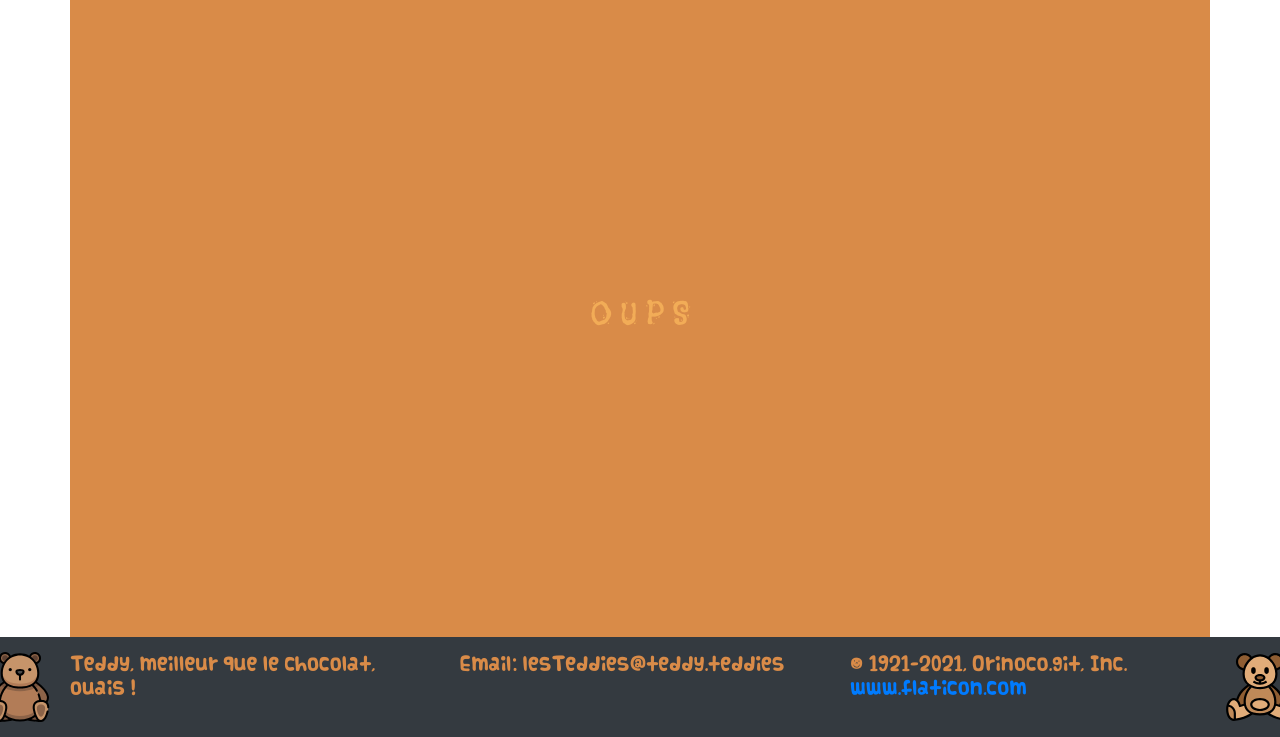
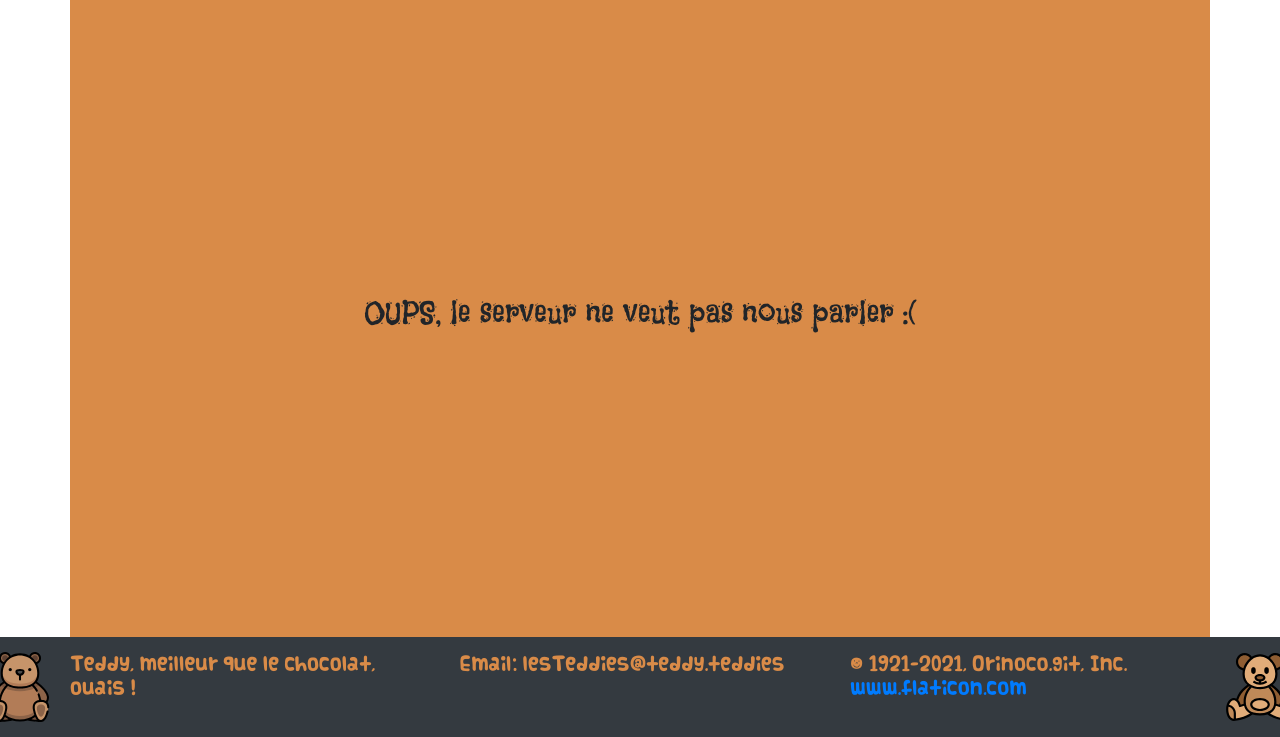
Before and after one commit to JorisMLN/JorisMonleon_5_10032021, a website: page index.html in a window 1280 px wide. Shown: the part 107-844 px from the top of the page. Drawn offline with nearby package versions, Linux system fonts and the light colour scheme; no server answers.

Commit message:
OUPS v2.0 dans le ".catch"

```diff
--- a/Js/index.js
+++ b/Js/index.js
@@ -17,6 +17,7 @@ function main(){
     })
     .catch((error) => {
         console.log('Il y a eu un problème avec l\'opération fetch: ' + error.message)
+        teddyList.innerHTML = "<h2> OUPS, le serveur ne veut pas nous parler :( </h2>"
     });
 }
 
--- a/index.html
+++ b/index.html
@@ -40,7 +40,7 @@
     <!-- Main -->
     <section class="container">
         <article class="blockTeddyList" id="teddyList">
-                <h2>O U P S</h2>
+
         </article>
     </section>
 
--- a/sass/_main.scss
+++ b/sass/_main.scss
@@ -107,10 +107,6 @@ body{
         // flex-direction: column;
         height: 98%;
         width: 100%;
-        h2{
-            color: $tertiaire;
-            animation-delay: 1000ms;
-        }
         .row{
             @include flexAroundCenter;
             border-radius: 4px;
```
Also changed, not shown: styles.css, 1 other file.
